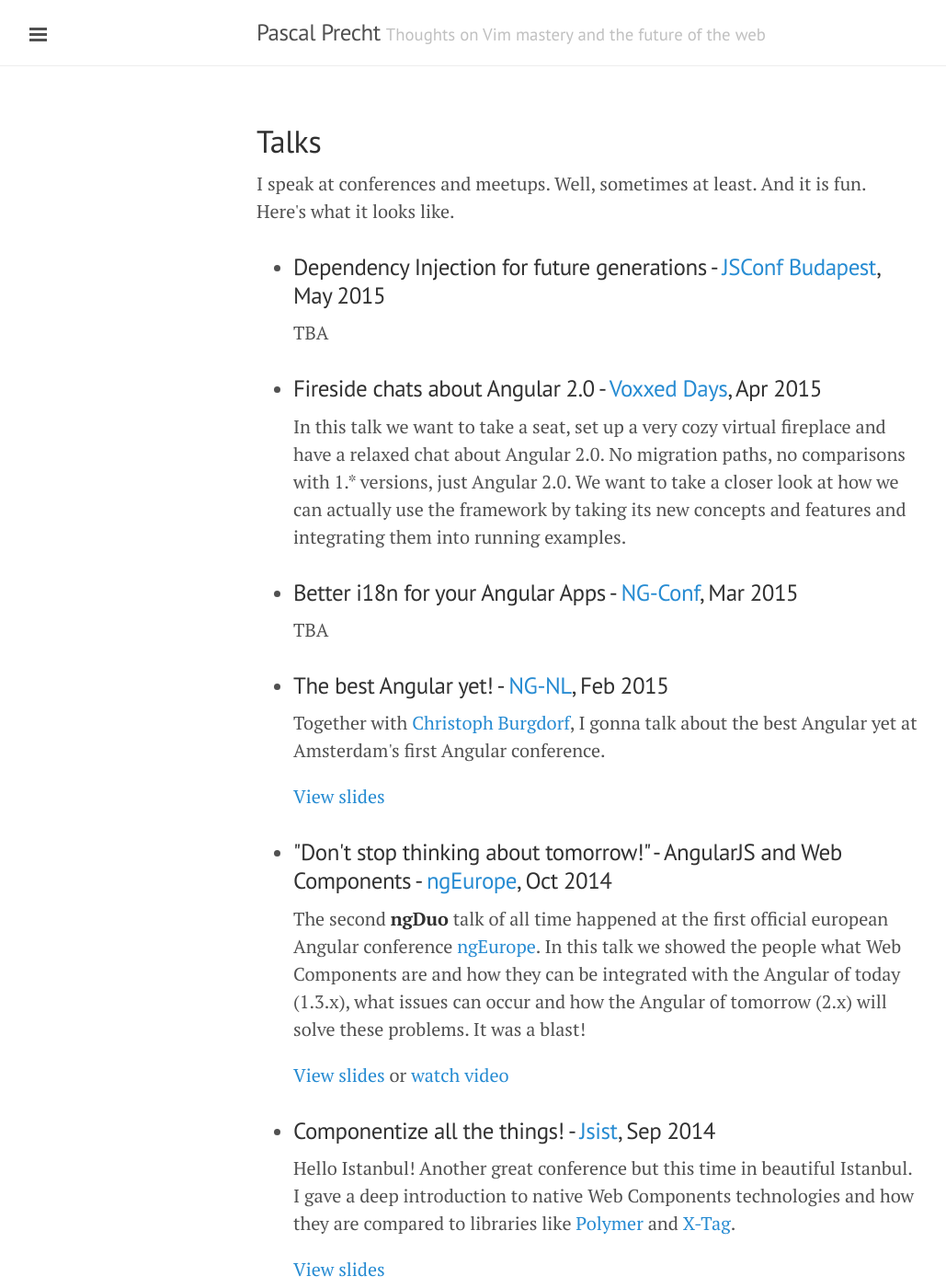
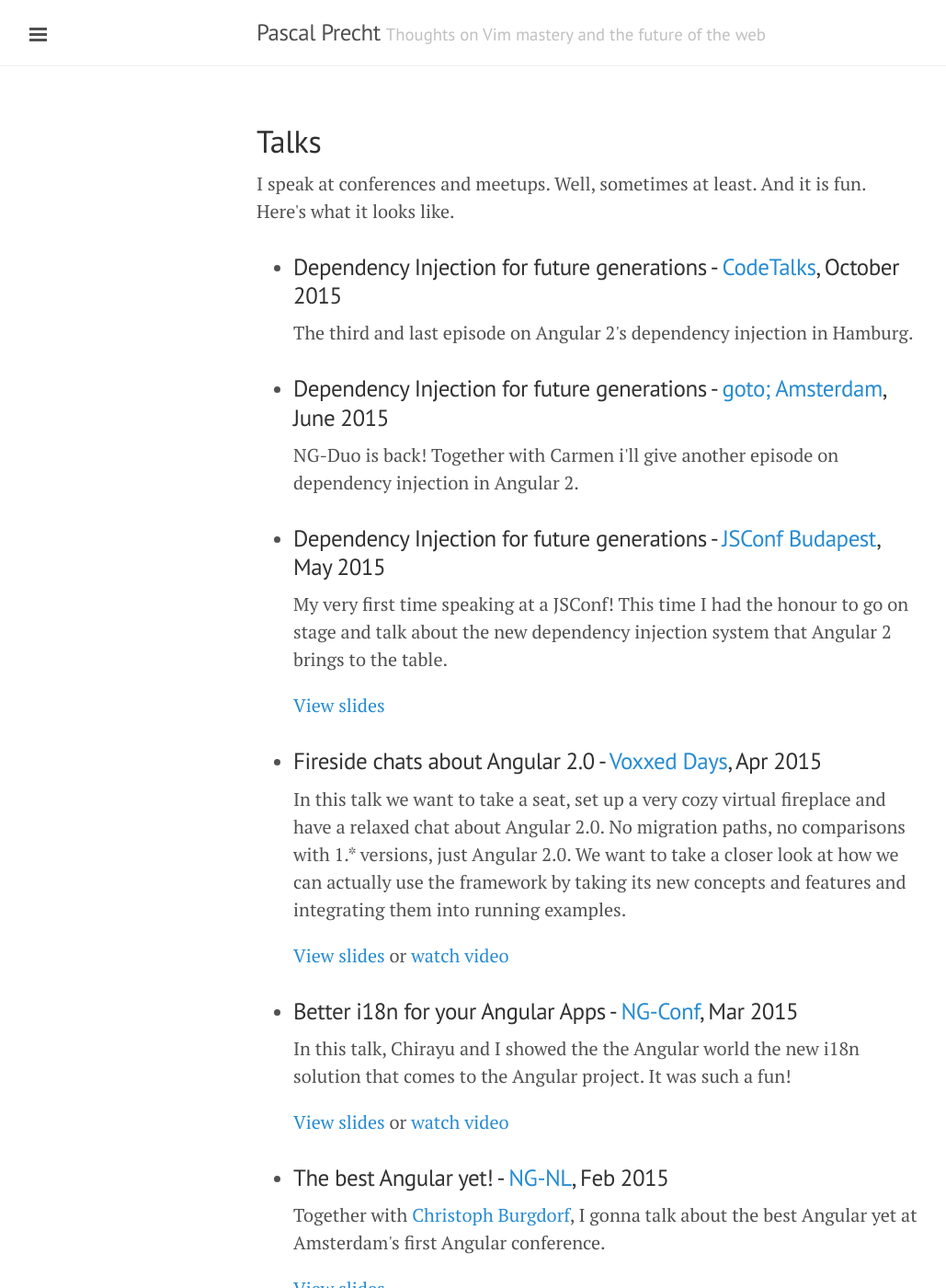
Before and after one commit to 0x-r4bbit/pascalprecht.github.io, a Jekyll site: the page built from talks.html, in a window 1280 px wide and 1400 px high. Shown: the whole window at 92% size, without its empty margins (1-1030 px from the left). Built offline with Jekyll 4.4.1, drawn with Linux system fonts in a browser that asks for light colours; Markdown is read by kramdown in place of the engine named in the settings.

Commit message:
adds talks

```diff
--- a/talks.html
+++ b/talks.html
@@ -8,14 +8,24 @@
 
   <p>I speak at conferences and meetups. Well, sometimes at least. And it is fun. Here's what it looks like.</p>
   <ul>
+    <li><h3>Dependency Injection for future generations - <a href="http://codetalks.de">CodeTalks</a>, October 2015</h3>
+    <p>The third and last episode on Angular 2's dependency injection in Hamburg.</p>
+    </li>
+    <li><h3>Dependency Injection for future generations - <a href="http://gotocon.com/amsterdam-2015/">goto; Amsterdam</a>, June 2015</h3>
+    <p>NG-Duo is back! Together with Carmen i'll give another episode on dependency injection in Angular 2.</p>
+    </li>
+
     <li><h3>Dependency Injection for future generations - <a href="http://jsconfbp.com">JSConf Budapest</a>, May 2015</h3>
-    <p>TBA</p>
+    <p>My very first time speaking at a JSConf! This time I had the honour to go on stage and talk about the new dependency injection system that Angular 2 brings to the table.</p>
+    <p><a href="http://pascalprecht.github.io/slides/dependency-injection-for-future-generations/#/">View slides</a></p>
     </li>
     <li><h3>Fireside chats about Angular 2.0  - <a href="https://www.voxxed.com/days-ticino15/">Voxxed Days</a>, Apr 2015</h3>
     <p>In this talk we want to take a seat, set up a very cozy virtual fireplace and have a relaxed chat about Angular 2.0. No migration paths, no comparisons with 1.* versions, just Angular 2.0. We want to take a closer look at how we can actually use the framework by taking its new concepts and features and integrating them into running examples.</p>
+    <p><a href="http://pascalprecht.github.io/fireside-chats-about-angular-2/#/">View slides</a> or <a href="https://www.parleys.com/tutorial/fireside-chats-about-angular-2-0">watch video</a></p>
     </li>
     <li><h3>Better i18n for your Angular Apps  - <a href="http://ng-conf.org">NG-Conf</a>, Mar 2015</h3>
-    <p>TBA</p>
+    <p>In this talk, Chirayu and I showed the the Angular world the new i18n solution that comes to the Angular project. It was such a fun!</p>
+    <p><a href="http://pascalprecht.github.io/slides/better-i18n-for-your-angular-apps">View slides</a> or <a href="https://www.youtube.com/watch?v=iBBkCA1M-mc&list=PLauX9TuJ8sfw6FH2doAbCi5Y-8GJHLqtb&index=5">watch video</a></p>
     </li>
     <li><h3>The best Angular yet!  - <a href="https://ng-nl.org">NG-NL</a>, Feb 2015</h3>
     <p>Together with <a href="http://twitter.com/cburgdorf">Christoph Burgdorf</a>, I gonna talk about the best Angular yet at Amsterdam's first Angular conference.</p>
```
